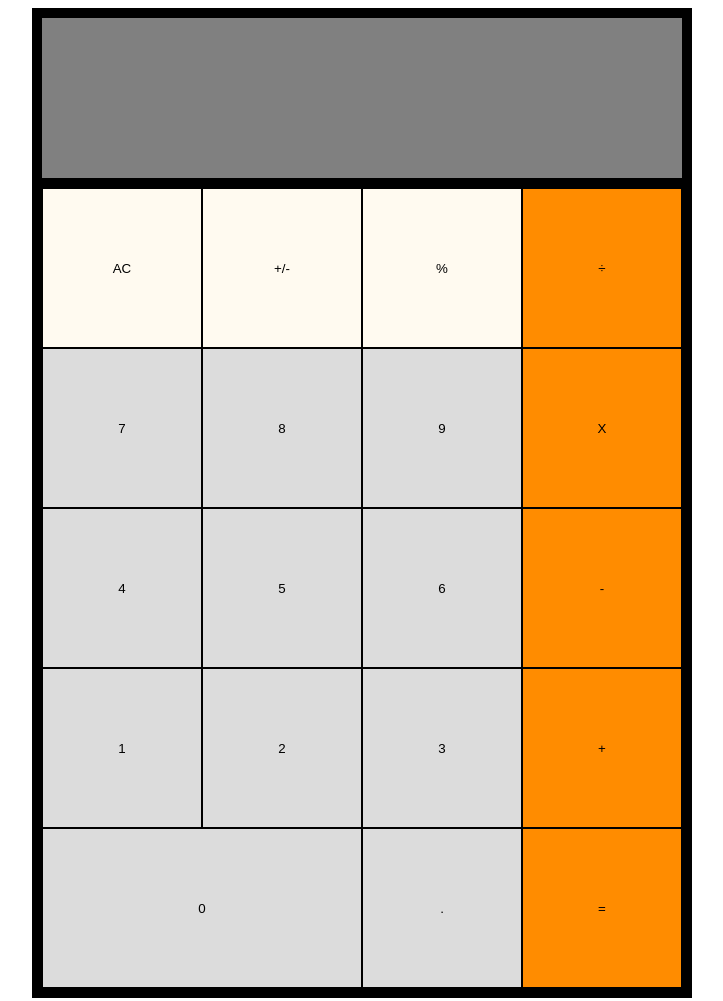
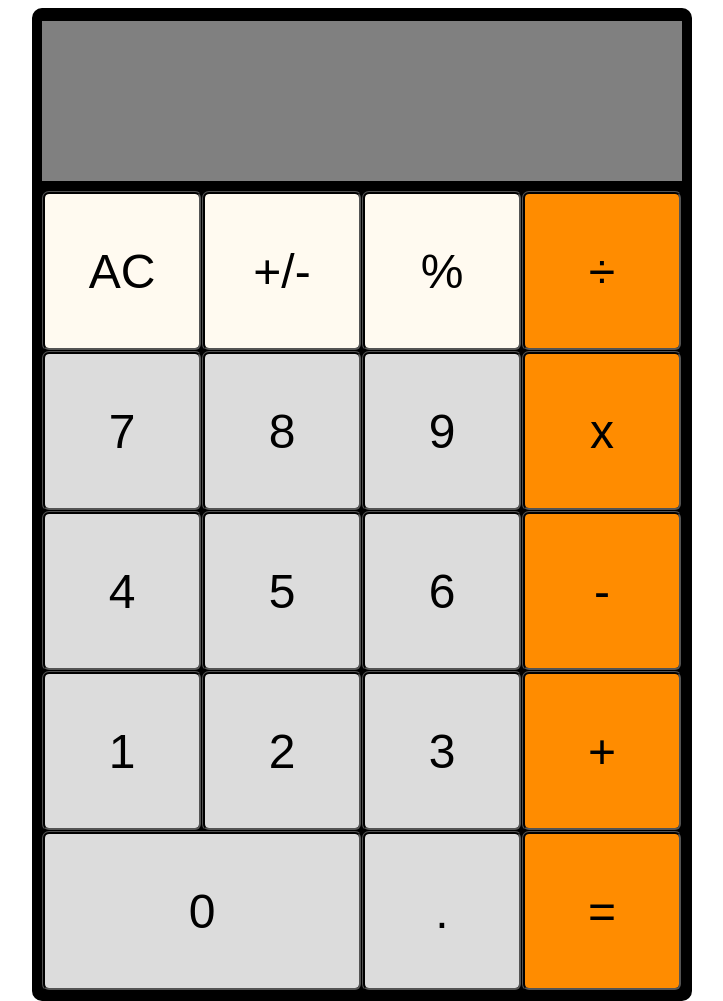
Before and after one commit to foomw96/odinCalculator, a plain HTML site: page index.html in a window 1280 px wide. Shown: the whole page, without its empty margins (278-1001 px from the left). Drawn offline with Linux system fonts and the light colour scheme.

Commit message:
Beautify the aesthetic

```diff
--- a/index.html
+++ b/index.html
@@ -16,7 +16,7 @@
         <button class ="number" value="7">7</button>
         <button class ="number" value="8">8</button>
         <button class ="number" value="9">9</button>
-        <button class ="operator" value="multiply">X</button>
+        <button class ="operator" value="multiply">x</button>
         <button class ="number" value="4">4</button>
         <button class ="number" value="5">5</button>
         <button class ="number" value="6">6</button>
--- a/style.css
+++ b/style.css
@@ -8,15 +8,18 @@
     flex-wrap: wrap;
     width: 50vw;
     margin: auto;
-    border: 10px solid black;
+    border: 10px double black;
+    border-radius: 10px;
     background-color: black;
 }
 
 button {
     width: 25%;
     aspect-ratio: 1 / 1;
-    border: 1px black solid;
+    border: 3px black ridge;
+    border-radius: 7px;
     background-color: gainsboro;
+    font-size: clamp(1rem, 10vw, 3rem);
 }
 
 #zero {
@@ -29,6 +32,7 @@ button {
     aspect-ratio: 4 / 1;
     background-color: grey;
     border-bottom: 10px solid black;
+    border-top: 3px solid black;;
     text-align: center;
 
     font-size: clamp(1rem, 10vw, 5rem);
```
